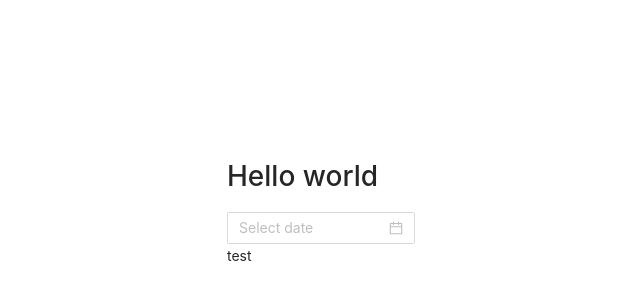
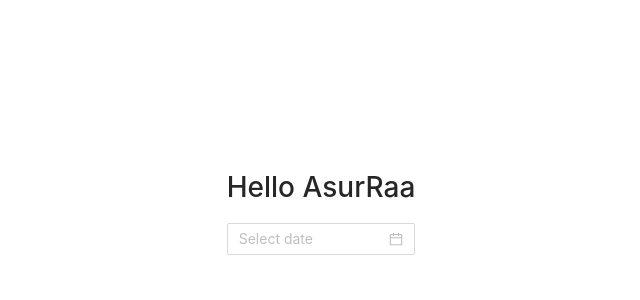
Before and after one commit to asurraa-labs/react-vite2-ts-antd, a React (Vite) app: page / in a window 1280 px wide. Shown: the part 190-490 px from the top of the page, without its empty margins (319-959 px from the left). Built offline with nearby package versions, Linux system fonts and the light colour scheme.

Commit message:
remove test

```diff
--- a/src/App.tsx
+++ b/src/App.tsx
@@ -13,10 +13,9 @@ const App = () => {
         }}
       >
         <div>
-          <h1>Hello world</h1>
+          <h1>Hello AsurRaa</h1>
           <DatePicker />
           <Col></Col>
-          <Test />
         </div>
       </div>
     </Fragment>
```
